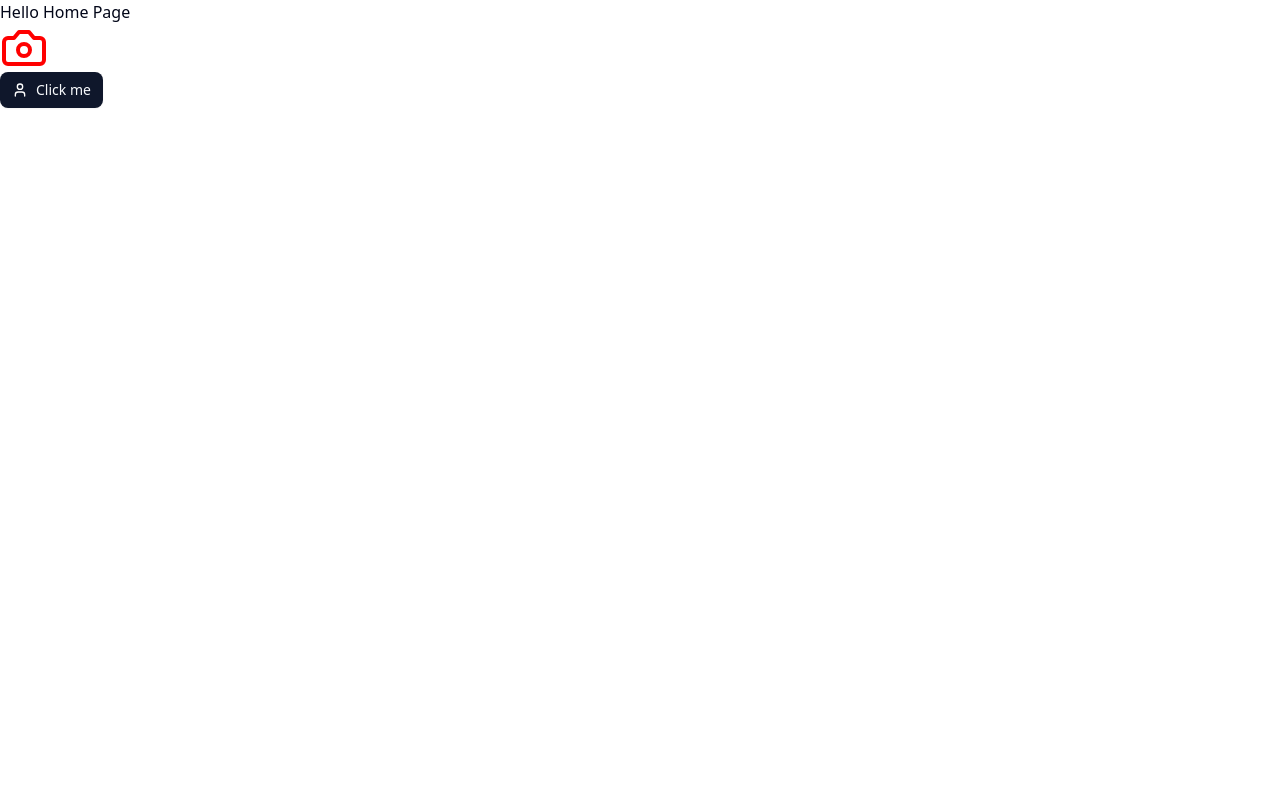
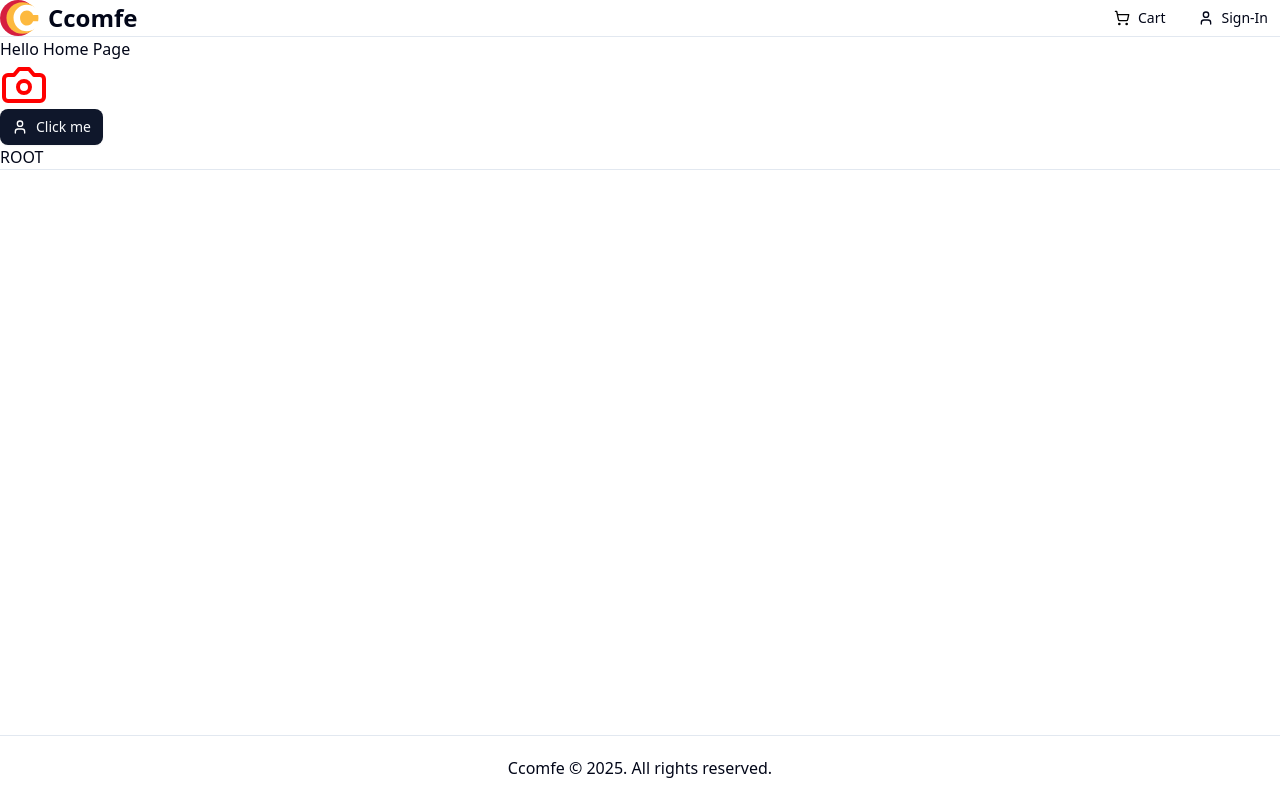
Before and after one commit to hmedasani/ccom-fe, a Next.js app: page / in a window 1280 px wide. Built offline with nearby package versions, Linux system fonts and the light colour scheme; no server answers.

Commit message:
feature/structure

```diff
--- /dev/null
+++ b/src/app/(root)/layout.tsx
@@ -0,0 +1,20 @@
+import Footer from "@/components/footer";
+import Header from "@/components/shared/header";
+
+export default function RootLayout({
+  children,
+}: Readonly<{
+  children: React.ReactNode;
+}>) {
+  return (
+    <div className="flex h-screen flex-col">
+      <Header />
+      <main className="flex-1 wrapper">
+        {children}
+        ROOT
+        <hr />
+      </main>
+      <Footer />
+    </div>
+  );
+}
--- a/src/app/page.tsx
+++ b/src/app/(root)/page.tsx
@@ -1,6 +1,10 @@
 import { Button } from '@/components/ui/button'
 import { Camera, User } from 'lucide-react'
 import React from 'react'
+
+export const metadata = {
+  title: "Home"
+}
 
 export default function HomePage() {
   return (
--- a/src/app/layout.tsx
+++ b/src/app/layout.tsx
@@ -1,6 +1,7 @@
 import type { Metadata } from "next";
 import { Geist, Geist_Mono } from "next/font/google";
 import "@/assets/styles/globals.css"
+import { APP_DESCRIPTION, APP_NAME, SERVER_URL } from "@/lib/constants";
 
 const geistSans = Geist({
   variable: "--font-geist-sans",
@@ -13,8 +14,12 @@ const geistMono = Geist_Mono({
 });
 
 export const metadata: Metadata = {
-  title: "Create CcomFe",
-  description: "Generated by CcomFe",
+  title: {
+    template: `%s | Ccomfe`,
+    default: APP_NAME
+  },
+  description: APP_DESCRIPTION,
+  metadataBase: new URL(SERVER_URL)
 };
 
 export default function RootLayout({
--- /dev/null
+++ b/src/components/footer.tsx
@@ -0,0 +1,13 @@
+import { APP_NAME } from '../lib/constants/index';
+const Footer = () => {
+    const currentYear = new Date().getFullYear()
+    return (
+        <footer className='flex border-t justify-center'>
+            <div className="p-5">
+                {APP_NAME} &copy; {currentYear}.  All rights reserved.
+            </div>
+        </footer>
+    );
+}
+
+export default Footer;
--- /dev/null
+++ b/src/components/shared/header/Brand.tsx
@@ -0,0 +1,23 @@
+import { APP_NAME } from "@/lib/constants";
+import Image from "next/image";
+import Link from "next/link";
+
+const Brand = () => {
+    return (
+        <div className="flex flex-start gap-2 items-center">
+            <Link href={"/"} className="flex-start">
+                <Image src={"/images/logo.svg"}
+                    alt={APP_NAME}
+                    width={40}
+                    height={40}
+                    priority={true}
+                />
+            </Link>
+            <span className="hidden lg:block font-bold text-2xl">
+                {APP_NAME}
+            </span>
+        </div>
+    );
+}
+
+export default Brand;
--- /dev/null
+++ b/src/components/shared/header/UserBar.tsx
@@ -0,0 +1,22 @@
+import { Button } from "@/components/ui/button";
+import { ShoppingCart, User } from "lucide-react";
+import Link from "next/link";
+
+const UserBar = () => {
+    return (
+        <div className="space-x-2">
+            <Button asChild variant="ghost">
+                <Link href="/cart">
+                    <ShoppingCart color="black" /> Cart
+                </Link>
+            </Button>
+            <Button asChild variant="ghost">
+                <Link href="/sign-in">
+                    <User /> Sign-In
+                </Link>
+            </Button>
+        </div>
+    );
+}
+
+export default UserBar;
--- /dev/null
+++ b/src/components/shared/header/index.tsx
@@ -0,0 +1,15 @@
+import Brand from "./Brand";
+import UserBar from "./UserBar";
+
+
+
+const Header = () => {
+    return (<header className="w-full border-b">
+        <div className="flex justify-between">
+            <Brand />
+            <UserBar />
+        </div>
+    </header>);
+}
+
+export default Header;
--- /dev/null
+++ b/src/lib/constants/index.ts
@@ -0,0 +1,3 @@
+export const APP_NAME = process.env.NEXT_PUBLIC_APP_NAME || "Ccomfe"
+export const APP_DESCRIPTION = process.env.NEXT_PUBLIC_APP_DESCRIPTION || "Built with TeamGS"
+export const SERVER_URL = process.env.NEXT_PUBLIC_SERVER_URL || "http://localhost:3000"
```
Also changed, not shown: public/images/logo.svg (added).
